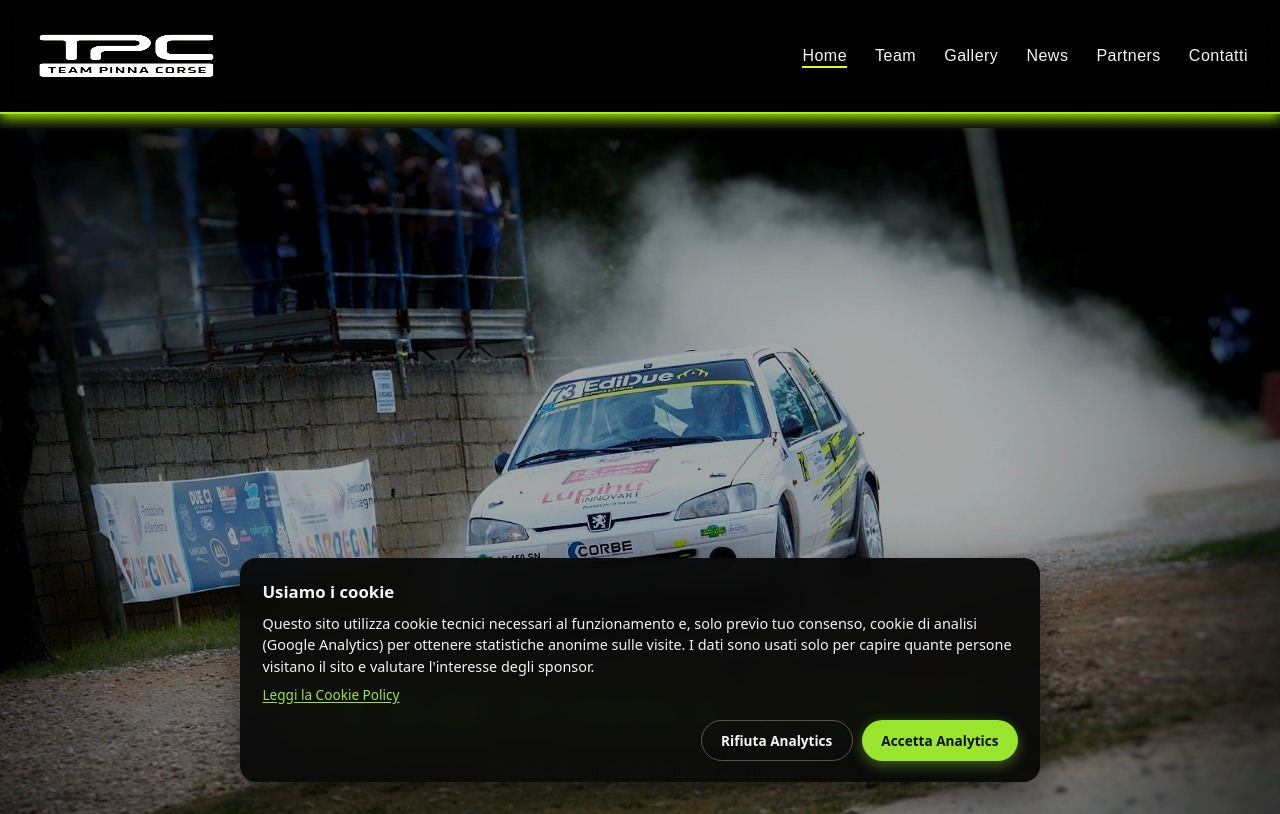
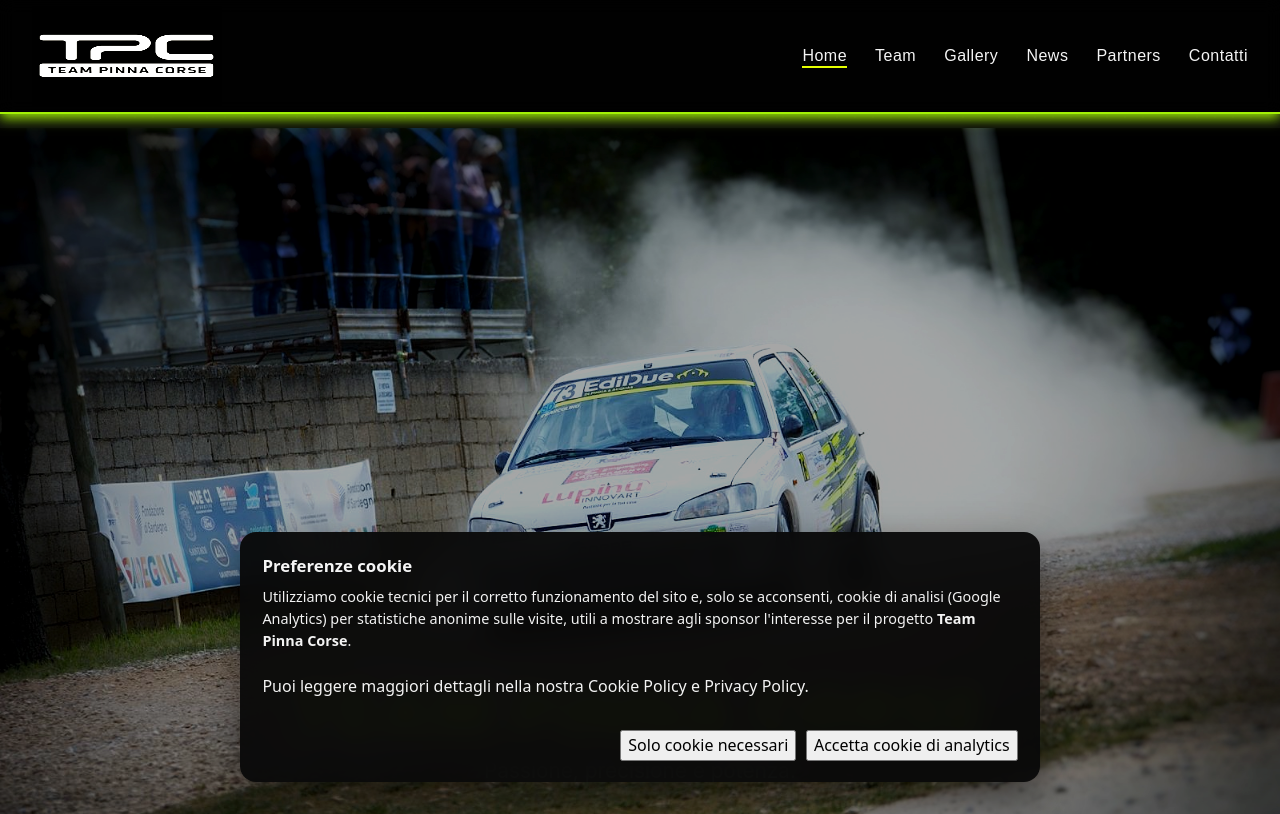
Before and after one commit to teampinnacorse-sys/team-pinna-corse, a Next.js app: page / in a window 1280 px wide. Shown: the top 814 px of the page. Built offline with nearby package versions, Linux system fonts and the light colour scheme; no server answers.

Commit message:
Fix cookie banner refresh and Google Analytics loading

```diff
--- a/components/AnalyticsScripts.jsx
+++ b/components/AnalyticsScripts.jsx
@@ -6,17 +6,18 @@ import Script from "next/script";
 const GA_ID = process.env.NEXT_PUBLIC_GA_ID;
 
 export default function AnalyticsScripts() {
+  // Se non abbiamo un ID, non montiamo nulla
   if (!GA_ID) return null;
 
   return (
     <>
-      {/* Carica la libreria gtag.js */}
+      {/* Carica la libreria gtag.js di Google Analytics */}
       <Script
         src={`https://www.googletagmanager.com/gtag/js?id=${GA_ID}`}
         strategy="afterInteractive"
       />
 
-      {/* Inizializza Google Analytics con IP anonimizzato */}
+      {/* Inizializza GA4 con IP anonimizzato (GDPR friendly) */}
       <Script id="ga-init" strategy="afterInteractive">{`
         window.dataLayer = window.dataLayer || [];
         function gtag(){dataLayer.push(arguments);}
--- a/components/CookieBanner.jsx
+++ b/components/CookieBanner.jsx
@@ -2,81 +2,87 @@
 "use client";
 
 import { useEffect, useState } from "react";
-import Cookies from "js-cookie";
+import { useRouter } from "next/navigation";
 import "./CookieBanner.css";
 
 export const COOKIE_NAME = "tpc_cookie_consent";
-const COOKIE_VERSION = "1.0";
+
+function readConsentFromDocument() {
+  if (typeof document === "undefined") return null;
+  const match = document.cookie
+    .split("; ")
+    .find((row) => row.startsWith(`${COOKIE_NAME}=`));
+  if (!match) return null;
+  try {
+    return JSON.parse(decodeURIComponent(match.split("=")[1]));
+  } catch {
+    return null;
+  }
+}
 
 export default function CookieBanner() {
-  const [open, setOpen] = useState(false);
+  const [visible, setVisible] = useState(false);
+  const router = useRouter();
 
   useEffect(() => {
-    const existing = Cookies.get(COOKIE_NAME);
+    const existing = readConsentFromDocument();
+    // Se non è mai stato espresso il consenso, mostriamo il banner
     if (!existing) {
-      setOpen(true);
-      return;
-    }
-
-    try {
-      const parsed = JSON.parse(existing);
-      if (parsed.version !== COOKIE_VERSION) {
-        // se aggiorni la policy, puoi forzare nuovo consenso
-        setOpen(true);
-      }
-    } catch {
-      // cookie rotto → richiedo nuovo consenso
-      setOpen(true);
+      setVisible(true);
     }
   }, []);
 
-  if (!open) return null;
+  const saveConsent = (analyticsAllowed) => {
+    if (typeof document === "undefined") return;
 
-  const handleChoice = (analyticsAllowed) => {
-    const value = JSON.stringify({
-      necessary: true,
-      analytics: analyticsAllowed,
-      version: COOKIE_VERSION,
-      timestamp: new Date().toISOString(),
-    });
+    const value = encodeURIComponent(
+      JSON.stringify({ analytics: analyticsAllowed })
+    );
 
-    Cookies.set(COOKIE_NAME, value, { expires: 180 }); // ~6 mesi
+    // cookie valido 6 mesi, su tutto il sito
+    document.cookie = `${COOKIE_NAME}=${value}; Path=/; Max-Age=${
+      60 * 60 * 24 * 180
+    }; SameSite=Lax`;
 
-    setOpen(false);
-    // reload per rileggere il consenso lato server e caricare GA se accettato
-    window.location.reload();
+    setVisible(false);
+
+    // molto importante: forza il refresh dei Server Components
+    router.refresh();
   };
+
+  if (!visible) return null;
 
   return (
     <div className="cookie-banner">
       <div className="cookie-banner__content">
-        <h3 className="cookie-banner__title">Usiamo i cookie</h3>
+        <h3 className="cookie-banner__title">Preferenze cookie</h3>
         <p className="cookie-banner__text">
-          Questo sito utilizza cookie tecnici necessari al funzionamento e, solo
-          previo tuo consenso, cookie di analisi (Google Analytics) per ottenere
-          statistiche anonime sulle visite. I dati sono usati solo per capire
-          quante persone visitano il sito e valutare l&apos;interesse degli
-          sponsor.
+          Utilizziamo cookie tecnici per il corretto funzionamento del sito e,
+          solo se acconsenti, cookie di analisi (Google Analytics) per
+          statistiche anonime sulle visite, utili a mostrare agli sponsor
+          l&apos;interesse per il progetto <strong>Team Pinna Corse</strong>.
         </p>
-        <a href="/cookie-policy" className="cookie-banner__link">
-          Leggi la Cookie Policy
-        </a>
+        <p className="cookie-banner__links">
+          Puoi leggere maggiori dettagli nella nostra{" "}
+          <a href="/cookie-policy">Cookie Policy</a> e{" "}
+          <a href="/privacy-policy">Privacy Policy</a>.
+        </p>
       </div>
 
       <div className="cookie-banner__actions">
         <button
+          className="cookie-banner__button cookie-banner__button--secondary"
           type="button"
-          className="cookie-btn cookie-btn--ghost"
-          onClick={() => handleChoice(false)}
+          onClick={() => saveConsent(false)}
         >
-          Rifiuta Analytics
+          Solo cookie necessari
         </button>
         <button
+          className="cookie-banner__button cookie-banner__button--primary"
           type="button"
-          className="cookie-btn cookie-btn--primary"
-          onClick={() => handleChoice(true)}
+          onClick={() => saveConsent(true)}
         >
-          Accetta Analytics
+          Accetta cookie di analytics
         </button>
       </div>
     </div>
```
